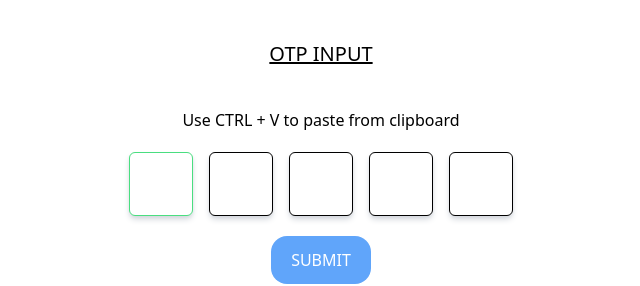
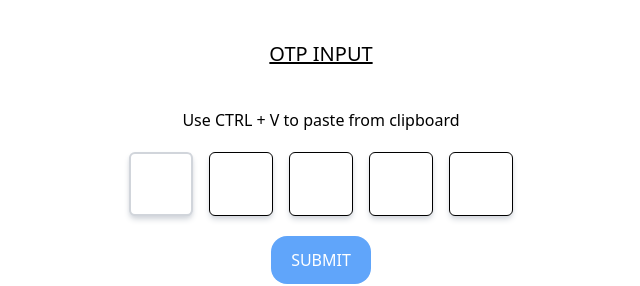
Before and after one commit to abdurrahmanu/otp-vue, a Vue app: page / in a window 1280 px wide. Shown: the top 286 px of the page, without its empty margins (319-959 px from the left). Built offline with nearby package versions, Linux system fonts and the light colour scheme.

Commit message:
fix otp-length

```diff
--- a/src/App.vue
+++ b/src/App.vue
@@ -6,13 +6,13 @@
       <input
       v-for="i in length_of_otp"
       :key="i"
+      @focus="current_input_index = i"
       @keypress.space.prevent
-      @focus="(current_input_index = i)"
       @keyup="otp_index($event, i - 1)"
       @paste="paste_clipboard_text"
       ref="input_nodes"
       v-model="otp[i - 1]"
-      :class="{'border-green-400 border': i == current_input_index}"
+      :class="{'border-2 border-gray-300 ': current_input_index == i}"
       class="block p-2 w-16 shadow-md shadow-gray-300 h-16 rounded-md text-center outline-none text-2xl border-black border"
       maxlength="1"
       >
@@ -60,6 +60,8 @@ const paste_clipboard_text =  async () => {
 }
 
 const otp_index = (e, index) => {
+  if (e.key === 'Enter') show_otp()
+
   if (input_nodes.value[index + 1]) {
     if (input_nodes.value[index].value.length || e.key === 'ArrowRight') input_nodes.value[index + 1].focus();
   }
@@ -68,11 +70,9 @@ const otp_index = (e, index) => {
     if (e.key === 'Backspace' || e.key === 'ArrowLeft') input_nodes.value[index - 1].focus()
   }
 
-  if (e.key === 'Enter') show_otp()
-
   //maxlength for last otp-input mobile fallback
   if (index === input_nodes.value.length - 1) {
-    input_nodes.value[index].value = input_nodes.value[index].value[0]
+    if (input_nodes.value[index].value) input_nodes.value[index].value = input_nodes.value[index].value[0]
   }
 }
 
@@ -80,5 +80,4 @@ function show_otp() {
 const otp_complete = otp.value.some(each => !each.length);
 otp_complete ? otp_val.value = 'incomplete otp' : otp_val.value = otp.value.join('');
 }
-
 </script>
```
